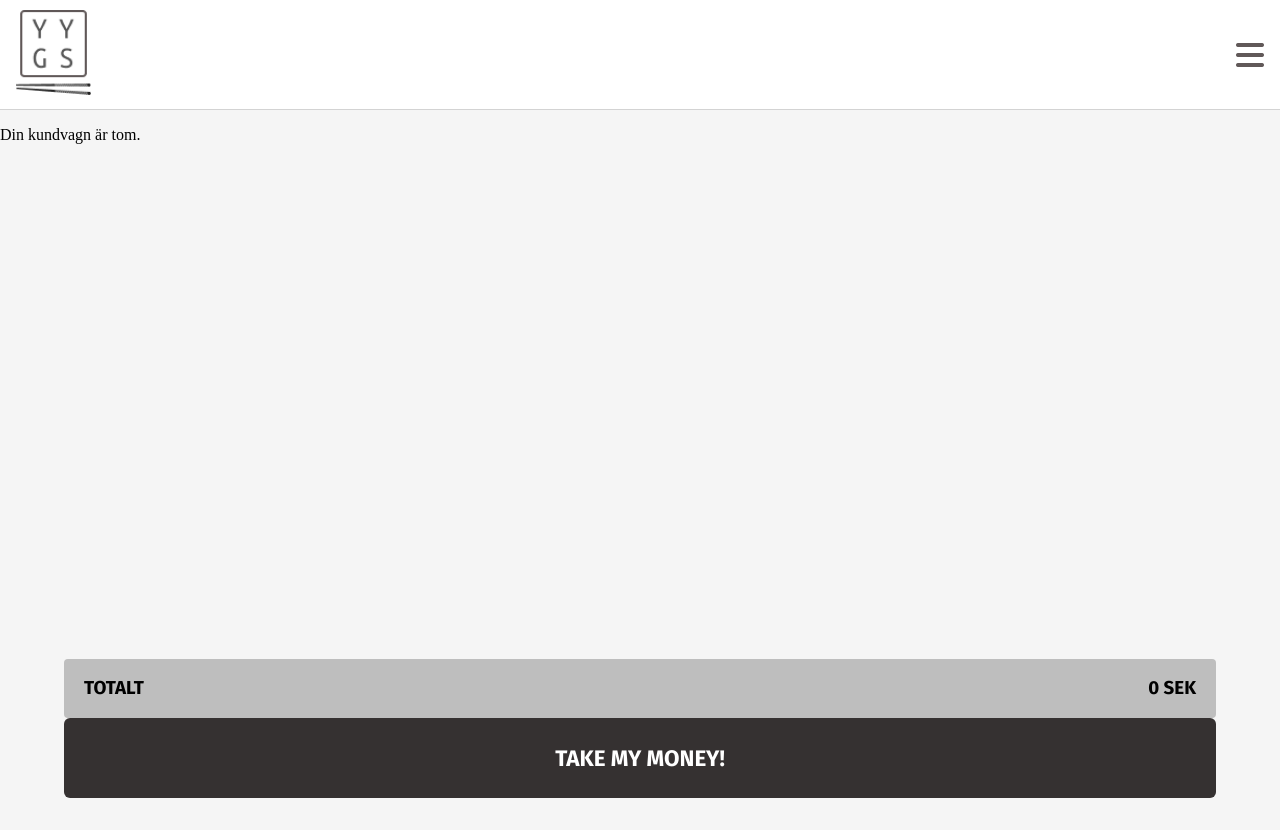
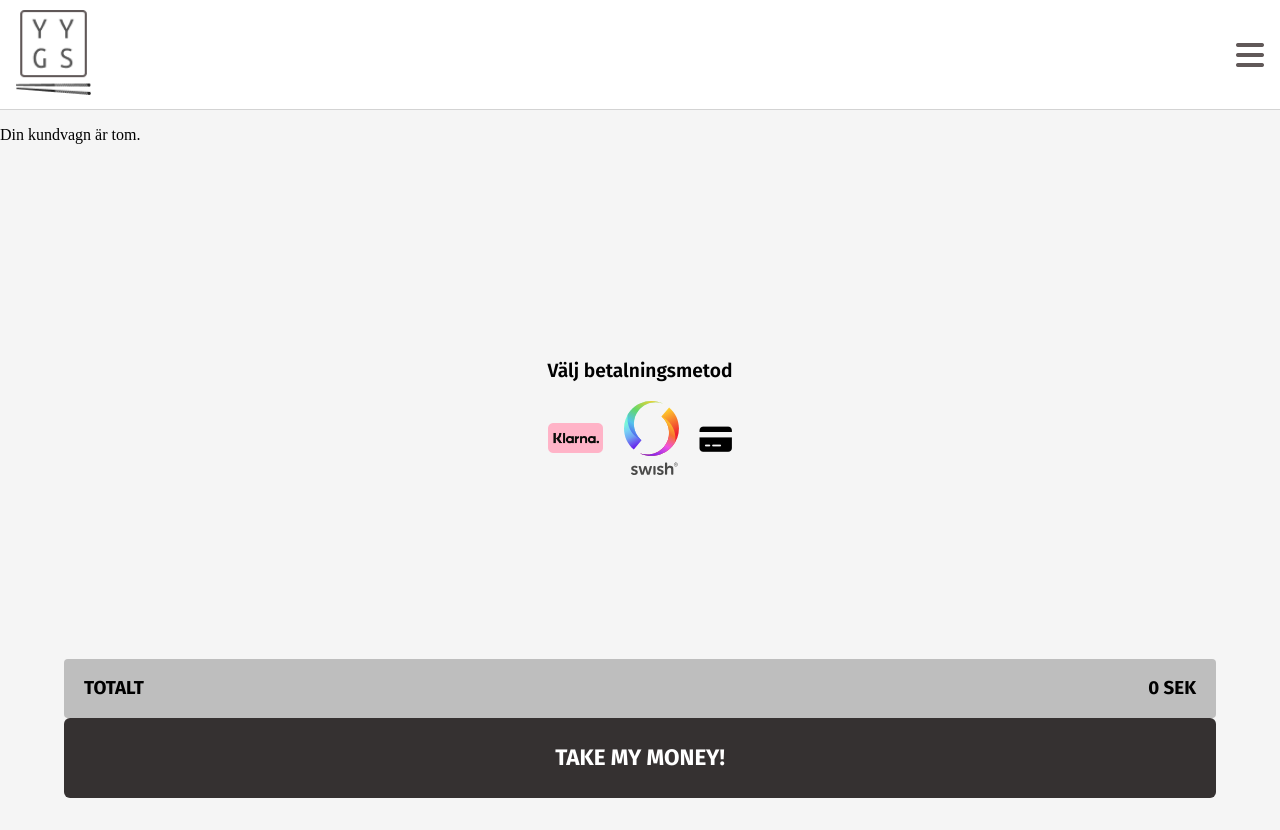
Before and after one commit to AdrianRydin/AgileYumTruck, a plain HTML site: page src/kundvagn.html in a window 1280 px wide. Drawn offline with nearby package versions, Linux system fonts and the light colour scheme; files whose address does not match are found by name.

Commit message:
fixat användarvänlighet utifrån användartester

```diff
--- a/src/kundvagn.html
+++ b/src/kundvagn.html
@@ -3,6 +3,7 @@
 <head>
     <meta charset="UTF-8">
     <meta name="viewport" content="width=device-width, initial-scale=1.0">
+    <link rel="stylesheet" href="https://cdnjs.cloudflare.com/ajax/libs/font-awesome/6.7.2/css/all.min.css" integrity="sha512-Evv84Mr4kqVGRNSgIGL/F/aIDqQb7xQ2vcrdIwxfjThSH8CSR7PBEakCr51Ck+w+/U6swU2Im1vVX0SVk9ABhg==" crossorigin="anonymous" referrerpolicy="no-referrer" />
     <link rel="stylesheet" href="./styling/kundvagn.css">
     <link rel="stylesheet" href="./styling/font.css">
     <link rel="stylesheet" href="./styling/resusable.css">
@@ -74,12 +75,20 @@
             <!-- This is where cart items will be added dynamically -->
             <div id="cart-items-container"></div>
         </article>
-
+        <aside class="order-payment-container">
+            <p class="order-payment-title">Välj betalningsmetod</p>
+            <section class="payment-methods">
+                <span><img class="payment-logos" src="/public/images/Klarna_Payment_Badge.svg.webp" alt=""></span>
+                <span><img class="payment-logos" src="/public/images/swish logo primary SVG.svg" alt=""></span>
+                <span><i class="fa-solid fa-credit-card"></i></span>
+            </section>
+        </aside>
         <section class="order-button-container">
             <aside class="order-total">
                 <h1 class="fira-sans-bold">TOTALT</h1>
                 <h1 id="total-price" class="fira-sans-bold">0 SEK</h1>
             </aside>
+
             <aside class="order-button">
                 <a href="#" id="clear-cart"><h1 class="fira-sans-bold">TAKE MY MONEY!</h1></a>
             </aside>
--- a/src/styling/kundvagn.css
+++ b/src/styling/kundvagn.css
@@ -76,8 +76,6 @@ main{
     width: 90%;
     margin-left: auto;
     margin-right: auto;
-
-
 }
 
 .order-total{
@@ -102,3 +100,35 @@ main{
 .order-button a{
     color:white;
 }
+
+
+.order-payment-container {
+    display: flex;
+    flex-direction: column;
+    /* margin-top: 5rem; */
+    align-items: center;
+    font-family: fira sans, Helvetica, sans-serif;
+}
+
+.order-payment-title {
+    font-weight: 600;
+    font-size: 1.2rem;
+}
+
+.payment-logos {
+    width: 55px;
+    cursor: pointer;
+}
+
+.fa-credit-card {
+    font-size: 1.8rem;
+    cursor: pointer;
+}
+
+
+.payment-methods {
+    display: flex;
+    align-items: center;
+    justify-content: center;
+    gap: 1.3rem;
+}
```
Also changed, not shown: src/mat.meny.html (+13 -0 lines), src/styling/mat.meny.css (+9 -0 lines), public/images/Klarna_Payment_Badge.svg.webp (added), public/images/swish logo primary SVG.svg (added).
